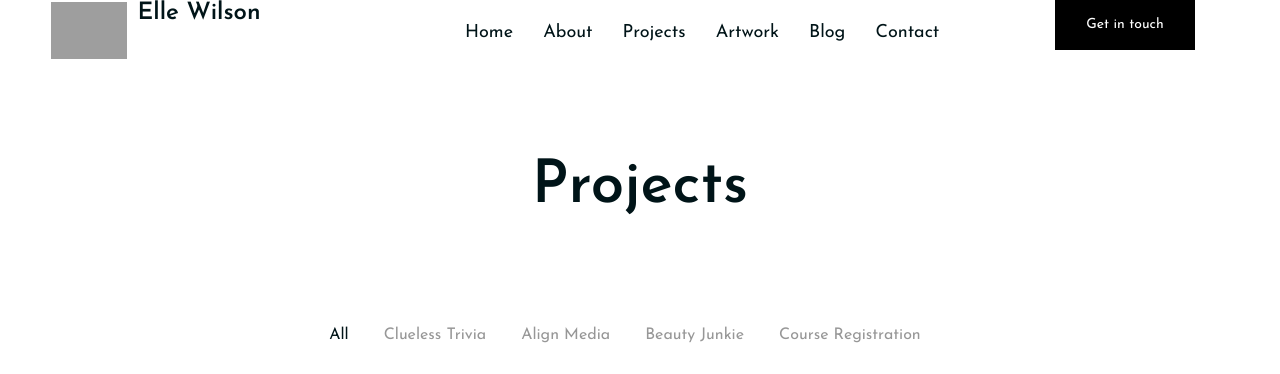
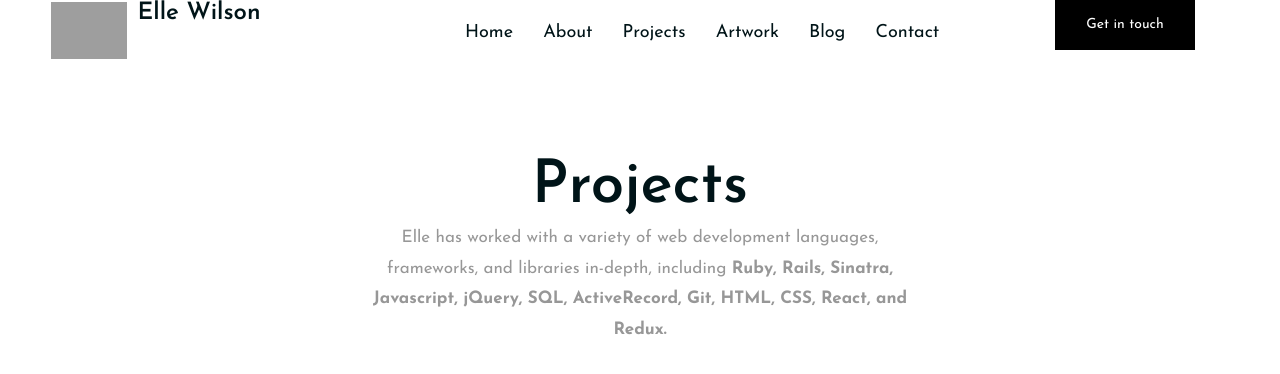
Before and after one commit to ellewilson96/web-portfolio, a PHP site: page /work.html in a window 1280 px wide. Shown: the part 31-405 px from the top of the page. Run offline with PHP 8.4, Linux system fonts and the light colour scheme; grey boxes are pictures that could not be loaded.

Commit message:
add projects page sub-header

```diff
--- a/about.html
+++ b/about.html
@@ -91,10 +91,7 @@
               She began researching educational programs and enrolled in The Flatiron School's
                 Full-Stack Software Engineering online immersive. While committing full-time hours every week as both a supervisor and a student,
                   Elle worked remotely to complete the program in January of 2019.</p>
-					<p>
-		             Elle has worked with a variety of web development languages, frameworks, and libraries in-depth,
-		                including <strong>Ruby, Rails, Sinatra, Javascript, jQuery, SQL, ActiveRecord, Git, HTML, CSS, React, and Redux.</strong>
-		            </p>
+
 					<!-- <div class="row mt-5">
 						<div class="col-md-4">
 							<div class="milestone">
--- a/css/style.css
+++ b/css/style.css
@@ -524,6 +524,7 @@ ol {
     Footer Section
 --------------------------*/
 .footer-section {
+  padding-top: 20px;
   padding-bottom: 20px;
 }
 
@@ -780,7 +781,7 @@ ol {
   .section-title {
     font-size: 45px;
   }
-  .section-title h2{
+  .section-title h2 {
     text-align: center;
   }
 
--- a/work.html
+++ b/work.html
@@ -71,6 +71,11 @@
 				<div class="col-xl-10 offset-xl-1">
 					<h2 class="section-title">Projects</h2>
 				</div>
+				<div class="col-lg-6 offset-lg-3 contect-tect">
+					<p>
+						Elle has worked with a variety of web development languages, frameworks, and libraries in-depth,
+						including <strong>Ruby, Rails, Sinatra, Javascript, jQuery, SQL, ActiveRecord, Git, HTML, CSS, React, and Redux.</strong>
+					</p>
 			</div>
 		</div>
 	</section>
```
